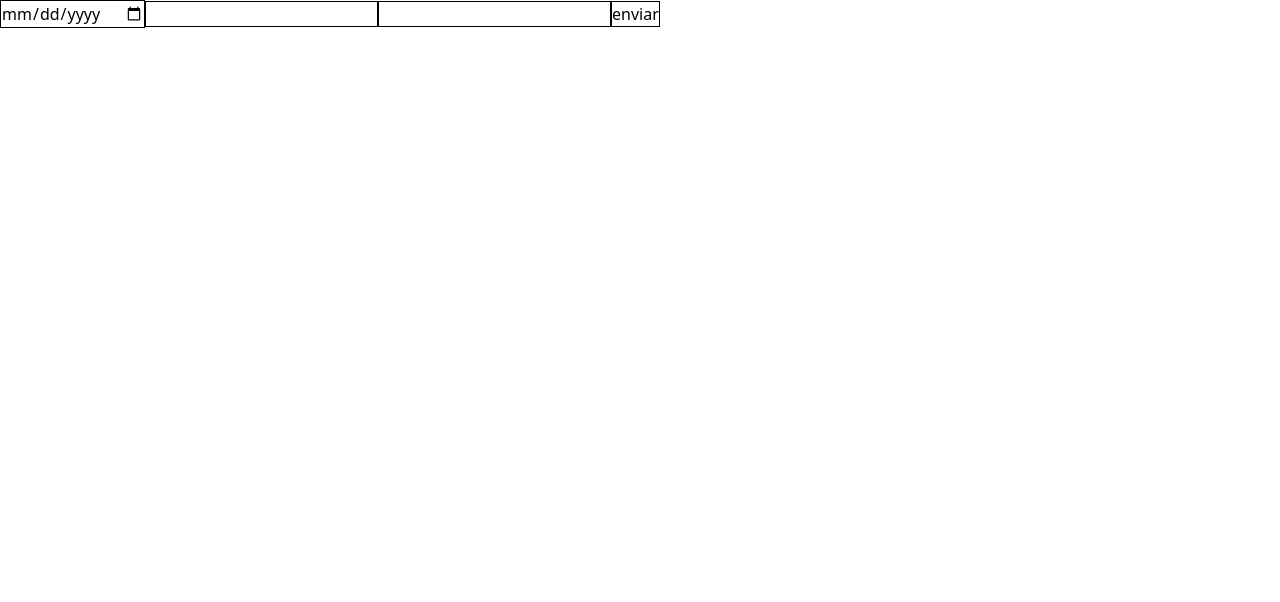
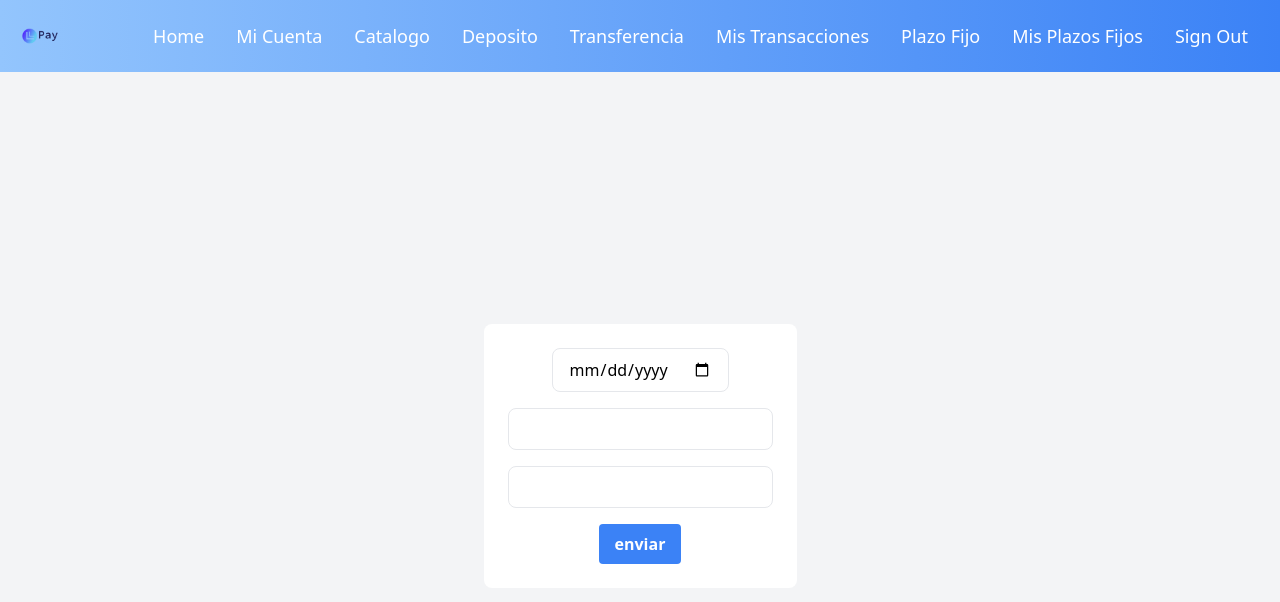
Before and after one commit to alkemyTech/Primary-Net-1, a Next.js app in the folder Primary-Net-front/: page /regularUser/fixedTerms in a window 1280 px wide. Shown: the top 602 px of the page. Built offline with nearby package versions, Linux system fonts and the light colour scheme; no server answers.

Commit message:
refactor

```diff
--- a/Primary-Net-front/app/components/Nav.jsx
+++ b/Primary-Net-front/app/components/Nav.jsx
@@ -49,12 +49,24 @@ const Navbar = () => {
           <a
             href="/regularUser/transfer"
             className="text-white no-underline hover:text-gray-300">
-            Transaccion
+            Transferencia
           </a>
         </li>
         <li className="px-4">
-          <a href="#" className="text-white no-underline hover:text-gray-300">
+          <a
+            href="/regularUser/transactions"
+            className="text-white no-underline hover:text-gray-300">
+            Mis Transacciones
+          </a>
+        </li>
+        <li className="px-4">
+          <a href="/regularUser/fixedTerms" className="text-white no-underline hover:text-gray-300">
             Plazo Fijo
+          </a>
+        </li>
+        <li className="px-4">
+          <a href="/regularUser/fixedTerms/list" className="text-white no-underline hover:text-gray-300">
+            Mis Plazos Fijos
           </a>
         </li>
         <li className="px-4">
--- a/Primary-Net-front/app/regularUser/fixedTerms/fixedTermForm.jsx
+++ b/Primary-Net-front/app/regularUser/fixedTerms/fixedTermForm.jsx
@@ -1,6 +1,8 @@
 'use client';
 import React, { useState } from 'react';
 import axios from 'axios';
+import Navbar from '../../components/Nav'
+
 const FixedTermForm = ({ session }) => {
   const [date, setDate] = useState();
   const [amount, setAmount] = useState();
@@ -35,30 +37,39 @@ const FixedTermForm = ({ session }) => {
 
   return (
     <div>
+      {/* Navbar */}
+      <Navbar />
+      <div className="h-screen flex justify-center items-center bg-gray-100">
+        <div className="flex flex-col items-center mb-8">
+          <form className="flex flex-col items-center bg-white p-6 rounded-lg">
             <input
               type="date"
               name="date"
               id="date_input"
               onChange={(e) => chnageDate(e)}
-        className="border border-black"
+              className="px-4 py-2 border rounded-lg mb-4"
             />
             <input
               type="number"
               name=""
               id=""
               onChange={(e) => setAmount(e.target.value)}
-        className="border border-black"
+              className="px-4 py-2 border rounded-lg mb-4"
             />
             <input
               type="number"
-        className="border border-black"
+              className="px-4 py-2 border rounded-lg mb-4"
               onChange={(e) => setAccountId(e.target.value)}
             />
 
-      <button className="border border-black" onClick={(e) => handleSubmit(e)}>
+            <button class="bg-blue-500 hover:bg-blue-700 text-white font-bold py-2 px-4 rounded" onClick={(e) => handleSubmit(e)}>
               enviar
             </button>
+          </form>
         </div>
+      </div>
+    </div>
+
   );
 };
 
--- a/Primary-Net-front/app/regularUser/fixedTerms/list/page.jsx
+++ b/Primary-Net-front/app/regularUser/fixedTerms/list/page.jsx
@@ -1,6 +1,7 @@
 import { authOptions } from '@/pages/api/auth/[...nextauth]';
 import { getServerSession } from 'next-auth';
 import React from 'react';
+import Navbar from '../../../components/Nav'
 const fetchData = async (token, id) => {
   return await fetch(`https://localhost:7131/api/fixedTerm/userAccount/${id}`, {
     headers: { Authorization: 'Bearer ' + token }
@@ -14,13 +15,21 @@ export default async function FixedTerms() {
   console.log(fixedTerms);
   return (
     <div>
-      <ul>
-        {fixedTerms.data.map((ft) => (
-          <li key={ft.id}>
-            {ft.id} | {ft.amount} | {ft.closingDate}
-          </li>
+      {/* Navbar */}
+      <Navbar />
+      <div class="bg-gray-100 p-4 h-screen flex items-center justify-center">
+        <div class="bg-white p-4 rounded-lg shadow-md w-full items-center justify-center">
+        <p class="text-lg font-bold mb-2">Estas son sus transacciones:</p>
+        <ul>
+          {fixedTerms.data.map((ft) => (
+            <li key={ft.id}>
+              <li class="mb-2"><span class="font-bold">Numero:</span> {ft.id} <span class="font-bold">Monto:</span> {ft.amount}  <span class="font-bold">Fecha de cierre:</span> {ft.closingDate}</li>
+            </li>
         ))}
-      </ul>
+        </ul>
+        </div>
+      </div>
     </div>
+
   );
 }
--- a/Primary-Net-front/app/regularUser/transactions/page.jsx
+++ b/Primary-Net-front/app/regularUser/transactions/page.jsx
@@ -1,6 +1,8 @@
 import { authOptions } from '@/pages/api/auth/[...nextauth]';
 import React from 'react';
 import { getServerSession } from 'next-auth';
+
+import Navbar from '../../components/Nav'
 
 const fetchTransactions = async (token) => {
   return await fetch('https://localhost:7131/api/transaction', {
@@ -17,11 +19,19 @@ export default async function Transactions() {
 
   return (
     <div>
-      <ul>
-        {transactions.data.items.map((tran) => (
-          <li key={tran.id}>{tran.concept}</li>
-        ))}
-      </ul>
+      {/* Navbar */}
+      <Navbar />
+      <div class="bg-gray-100 p-4 h-screen flex items-center justify-center">
+        <div class="bg-white p-4 rounded-lg shadow-md w-full items-center justify-center">
+        <p class="text-lg font-bold mb-2">Estas son sus transacciones:</p>
+        <ul>
+          {transactions.data.items.map((tran) => (
+              <li class="mb-2"><span class="font-bold">Concepto:</span> {tran.concept}</li>
+          ))}
+        </ul>
+        </div>
+      </div>
     </div>
+
   );
 }
```
Also changed, not shown: 1 other file (tests, documents, lock files or other folders). Lines whose indentation alone changed are shown as unchanged.
